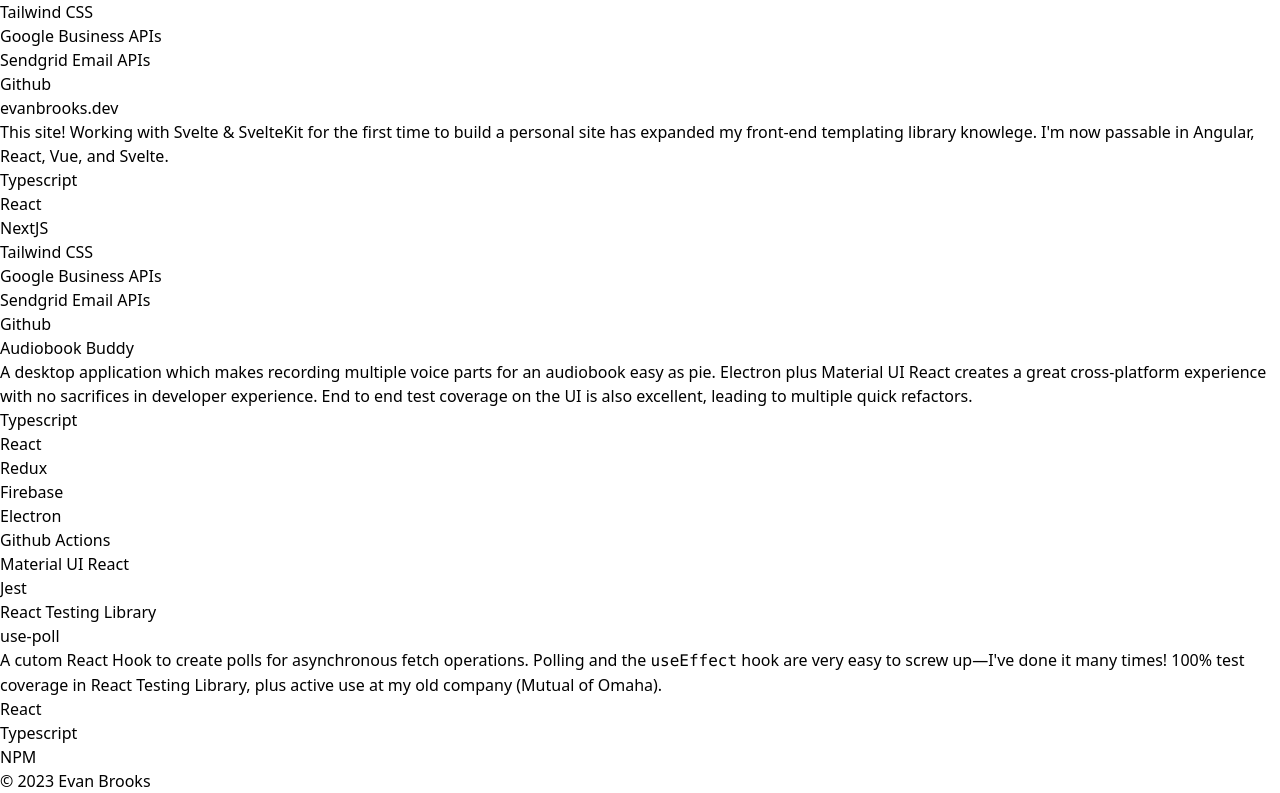
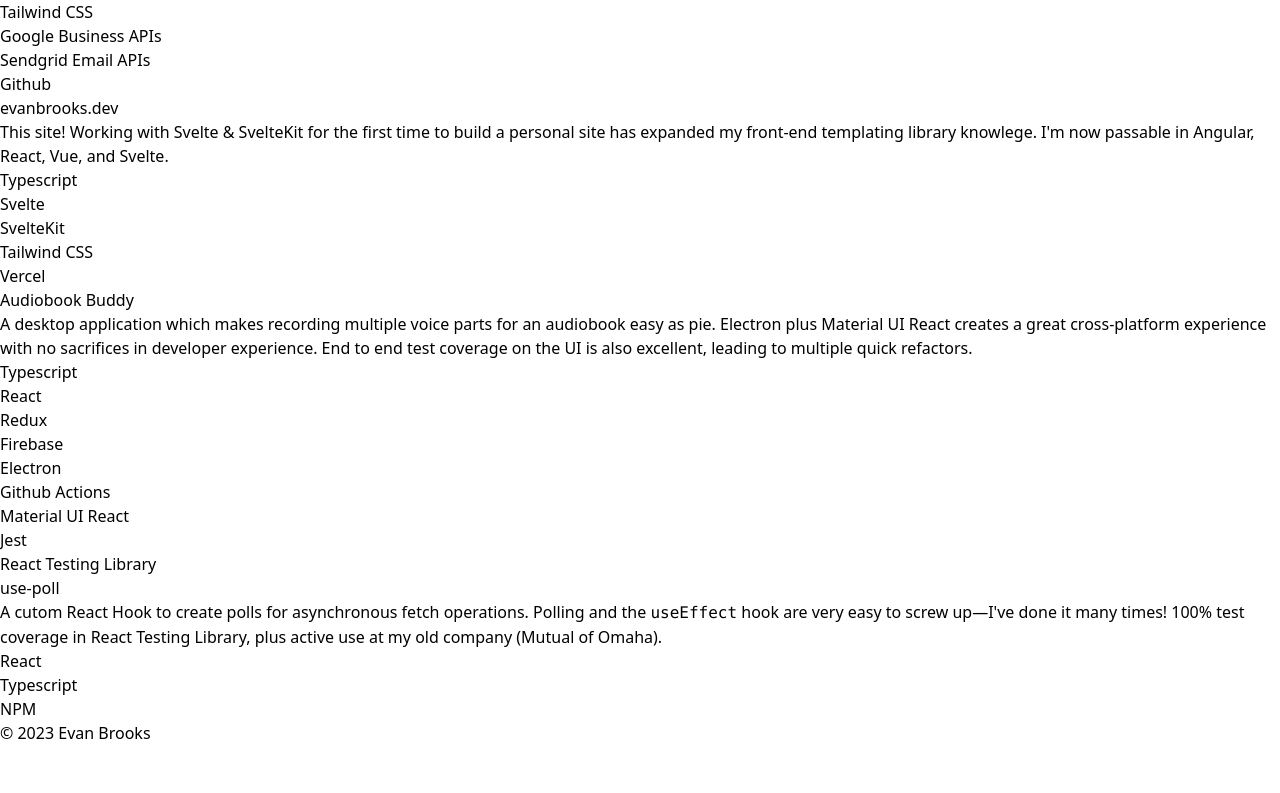
Before and after one commit to ebrooks42/evanbrooks-dev, a SvelteKit app: page / in a window 1280 px wide. Shown: the part 1520-2313 px from the top of the page. After the commit the page ends 2265 px from the top, so only its background shows below. Built offline with nearby package versions, Linux system fonts and the light colour scheme.

Commit message:
Update evanbrooks.dev description and link.

```diff
--- a/src/routes/+page.svelte
+++ b/src/routes/+page.svelte
@@ -43,16 +43,8 @@
 		<li>
 			<RecentProject
 				title="evanbrooks.dev"
-				href="https://www.google.com/"
-				technologies={[
-					'Typescript',
-					'React',
-					'NextJS',
-					'Tailwind CSS',
-					'Google Business APIs',
-					'Sendgrid Email APIs',
-					'Github'
-				]}
+				href="https://www.evanbrooks.dev/"
+				technologies={['Typescript', 'Svelte', 'SvelteKit', 'Tailwind CSS', 'Vercel']}
 			>
 				<p>
 					This site! Working with Svelte & SvelteKit for the first time to build a personal site has
```
